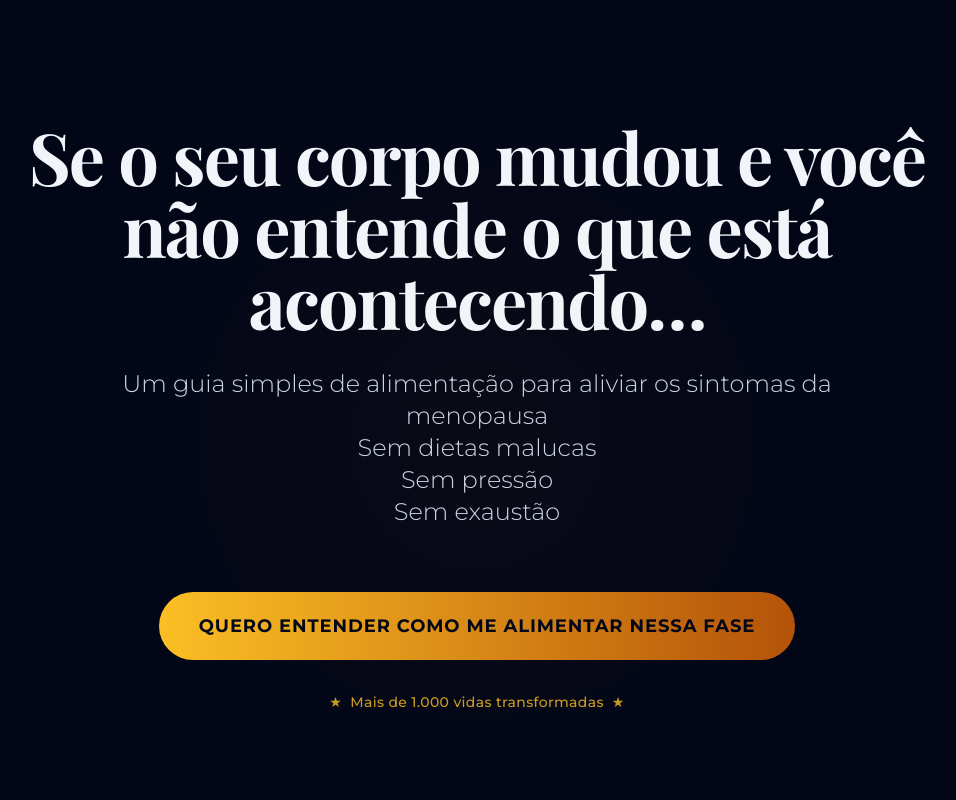
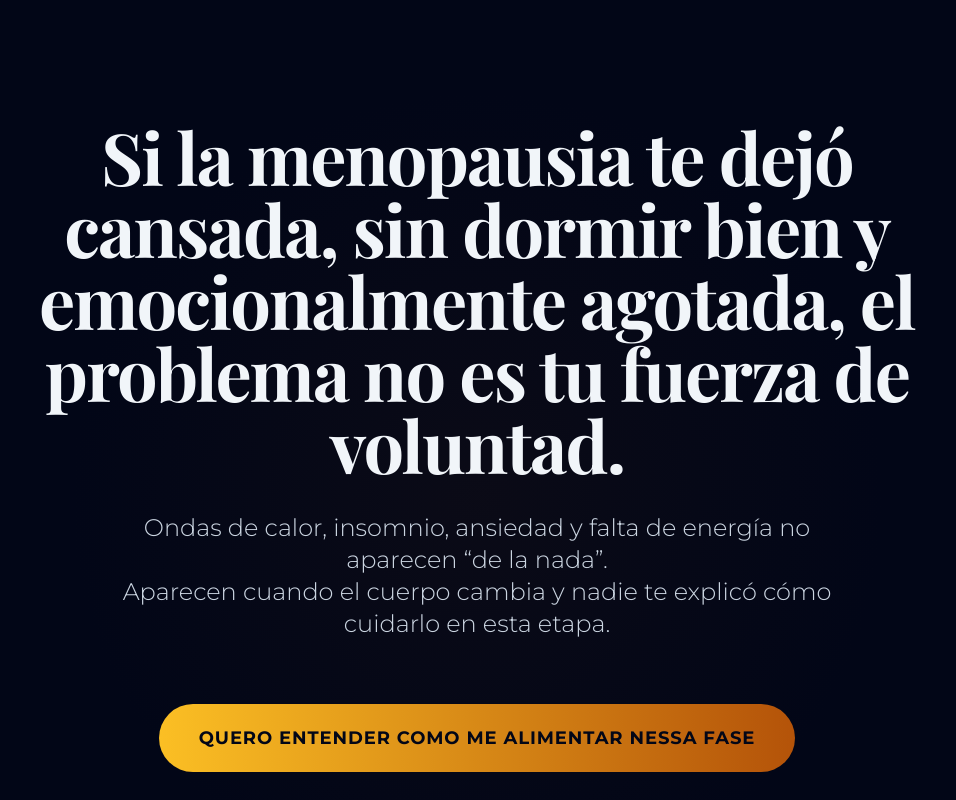
Before and after one commit to Oseias623/lumina-landing-page-generator, a React (Vite) app: page / in a window 1280 px wide. Shown: the top 800 px of the page, without its empty margins (163-1119 px from the left). Built offline with nearby package versions, Linux system fonts and the light colour scheme; a web font is replaced by a local one.

Commit message:
Update Hero copy to Spanish

```diff
--- a/App.tsx
+++ b/App.tsx
@@ -11,8 +11,8 @@ import Icon from './components/Icon';
 
 const INITIAL_CONTENT: LandingPageContent = {
   businessName: "Cuidado e Clareza",
-  headline: "Se o seu corpo mudou e você não entende o que está acontecendo…",
-  subheadline: "Um guia simples de alimentação para aliviar os sintomas da menopausa\nSem dietas malucas\nSem pressão\nSem exaustão",
+  headline: "Si la menopausia te dejó cansada, sin dormir bien y emocionalmente agotada, el problema no es tu fuerza de voluntad.",
+  subheadline: "Ondas de calor, insomnio, ansiedad y falta de energía no aparecen “de la nada”.\nAparecen cuando el cuerpo cambia y nadie te explicó cómo cuidarlo en esta etapa.",
   problemStatement: {
     title: "A sensação é de que o chão sumiu e ninguém te explicou o porquê.",
     questions: [
```
